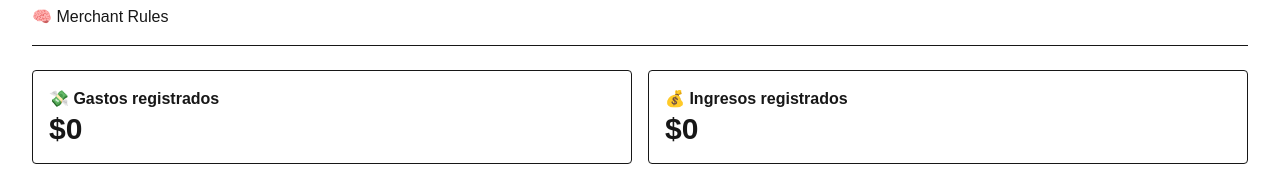
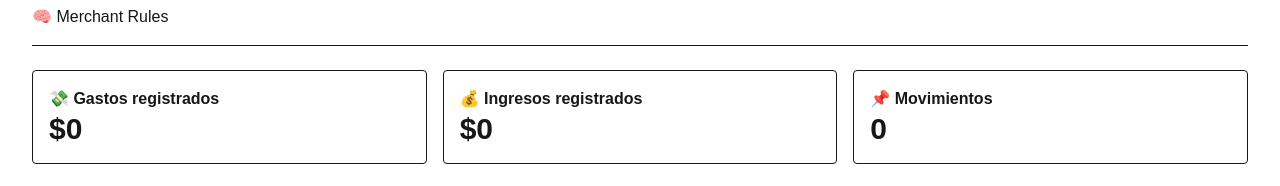
Before and after one commit to mansor-one/mansor-one, a Next.js app: page /history in a window 1280 px wide. Shown: the part 167-353 px from the top of the page. Built offline with nearby package versions, Linux system fonts and the light colour scheme; no server answers; the database is empty.

Commit message:
Fix spending history timeline and plaid account access

```diff
--- a/app/history/page.tsx
+++ b/app/history/page.tsx
@@ -1,5 +1,11 @@
 import { supabase } from '@/lib/supabase'
 import Nav from '../components/Nav'
+
+export const dynamic = 'force-dynamic'
+
+function formatMoney(value: number) {
+  return `$${Number(value || 0).toLocaleString()}`
+}
 
 function formatDatePR(dateString: string) {
   const date = new Date(dateString)
@@ -12,29 +18,68 @@ function formatDatePR(dateString: string) {
 }
 
 export default async function HistoryPage() {
-  const { data: entries, error } = await supabase
+  const { data: quickEntries, error: quickError } = await supabase
     .from('quick_entries')
     .select('*')
     .order('created_at', { ascending: false })
 
-  const totalExpenses =
-    entries
-      ?.filter((entry) => entry.entry_type !== 'income')
-      .reduce((sum, entry) => sum + Number(entry.amount || 0), 0) || 0
+  const { data: plaidImports, error: plaidError } = await supabase
+    .from('plaid_imports')
+    .select('*')
+    .order('transaction_date', { ascending: false })
 
-  const totalIncome =
-    entries
-      ?.filter((entry) => entry.entry_type === 'income')
-      .reduce((sum, entry) => sum + Number(entry.amount || 0), 0) || 0
+  const manualRows =
+    quickEntries?.map((entry) => ({
+      id: `manual-${entry.id}`,
+      description: entry.description,
+      type: entry.entry_type,
+      category: entry.category || 'Sin categoría',
+      account: entry.account_name || 'N/A',
+      amount: Number(entry.amount || 0),
+      owner: entry.owner || 'N/A',
+      date: entry.created_at,
+      displayDate: formatDatePR(entry.created_at),
+      source: 'Manual',
+    })) || []
 
-  const categoryTotals =
-    entries
-      ?.filter((entry) => entry.entry_type !== 'income')
-      .reduce((acc: Record<string, number>, entry) => {
-        const category = entry.category || 'Sin categoría'
-        acc[category] = (acc[category] || 0) + Number(entry.amount || 0)
-        return acc
-      }, {}) || {}
+  const plaidRows =
+    plaidImports?.map((entry) => ({
+      id: `plaid-${entry.id}`,
+      description: entry.merchant || 'Transacción banco',
+      type: Number(entry.amount || 0) < 0 ? 'income' : 'expense',
+      category:
+        entry.suggested_category ||
+        entry.plaid_category ||
+        'Sin categoría',
+      account: 'Banco',
+      amount: Number(entry.amount || 0),
+      owner: 'N/A',
+      date: entry.transaction_date,
+      displayDate: entry.transaction_date,
+      source: 'Banco',
+    })) || []
+
+  const entries = [...manualRows, ...plaidRows].sort((a, b) =>
+    b.date.localeCompare(a.date)
+  )
+
+  const totalExpenses = entries
+    .filter((entry) => entry.type !== 'income')
+    .filter((entry) => entry.amount > 0)
+    .reduce((sum, entry) => sum + Number(entry.amount || 0), 0)
+
+  const totalIncome = entries
+    .filter((entry) => entry.type === 'income' || entry.amount < 0)
+    .reduce((sum, entry) => sum + Math.abs(Number(entry.amount || 0)), 0)
+
+  const categoryTotals = entries
+    .filter((entry) => entry.type !== 'income')
+    .filter((entry) => entry.amount > 0)
+    .reduce((acc: Record<string, number>, entry) => {
+      const category = entry.category || 'Sin categoría'
+      acc[category] = (acc[category] || 0) + Number(entry.amount || 0)
+      return acc
+    }, {})
 
   const categoryRows = Object.entries(categoryTotals).sort(
     (a, b) => b[1] - a[1]
@@ -46,25 +91,26 @@ export default async function HistoryPage() {
 
       <Nav />
 
-      {error && (
+      {(quickError || plaidError) && (
         <pre className="border rounded p-4">
-          {JSON.stringify(error, null, 2)}
+          {JSON.stringify(quickError || plaidError, null, 2)}
         </pre>
       )}
 
-      <section className="grid grid-cols-1 md:grid-cols-2 gap-4">
+      <section className="grid grid-cols-1 md:grid-cols-3 gap-4">
         <div className="border rounded p-4">
           <h2 className="font-semibold">💸 Gastos registrados</h2>
-          <p className="text-3xl font-bold">
-            ${totalExpenses.toLocaleString()}
-          </p>
+          <p className="text-3xl font-bold">{formatMoney(totalExpenses)}</p>
         </div>
 
         <div className="border rounded p-4">
           <h2 className="font-semibold">💰 Ingresos registrados</h2>
-          <p className="text-3xl font-bold">
-            ${totalIncome.toLocaleString()}
-          </p>
+          <p className="text-3xl font-bold">{formatMoney(totalIncome)}</p>
+        </div>
+
+        <div className="border rounded p-4">
+          <h2 className="font-semibold">📌 Movimientos</h2>
+          <p className="text-3xl font-bold">{entries.length}</p>
         </div>
       </section>
 
@@ -73,33 +119,25 @@ export default async function HistoryPage() {
 
         <div className="space-y-2">
           {categoryRows.map(([category, total]) => (
-            <div
-              key={category}
-              className="flex justify-between border rounded p-3"
-            >
+            <div key={category} className="flex justify-between border rounded p-3">
               <span>{category}</span>
-              <strong>${total.toLocaleString()}</strong>
+              <strong>{formatMoney(total)}</strong>
             </div>
           ))}
         </div>
       </section>
 
       <section className="space-y-4">
-        {entries?.map((entry) => (
+        {entries.slice(0, 100).map((entry) => (
           <div key={entry.id} className="border rounded p-4">
             <h2 className="font-bold text-lg">{entry.description}</h2>
-
-            <p>Tipo: {entry.entry_type}</p>
-
+            <p>Origen: {entry.source}</p>
+            <p>Tipo: {entry.type}</p>
             <p>Categoría: {entry.category || 'Sin categoría'}</p>
-
-            <p>Cuenta: {entry.account_name || 'N/A'}</p>
-
-            <p>Monto: ${Number(entry.amount || 0).toLocaleString()}</p>
-
+            <p>Cuenta: {entry.account}</p>
+            <p>Monto: {formatMoney(Math.abs(Number(entry.amount || 0)))}</p>
             <p>Dueño: {entry.owner}</p>
-
-            <p>Fecha: {formatDatePR(entry.created_at)}</p>
+            <p>Fecha: {entry.displayDate}</p>
           </div>
         ))}
       </section>
--- a/app/timeline/page.tsx
+++ b/app/timeline/page.tsx
@@ -1,5 +1,6 @@
 import { supabase } from '@/lib/supabase'
 import Nav from '../components/Nav'
+export const dynamic = 'force-dynamic'
 
 function formatDate(dateString: string) {
   const [year, month, day] = dateString.split('-')
@@ -27,12 +28,12 @@ export default async function TimelinePage() {
     .eq('payment_year', year)
     .neq('status', 'paid')
 
-  const startingCash =
-    plaidAccounts?.reduce(
-      (sum, account) =>
-        sum + Number(account.available_balance ?? account.current_balance ?? 0),
-      0
-    ) || 0
+ const startingCash =
+  plaidAccounts?.reduce(
+    (sum, account) =>
+      sum + Number(account.current_balance ?? account.available_balance ?? 0),
+    0
+  ) || 0
 
   const incomeEvents =
     incomes
```
